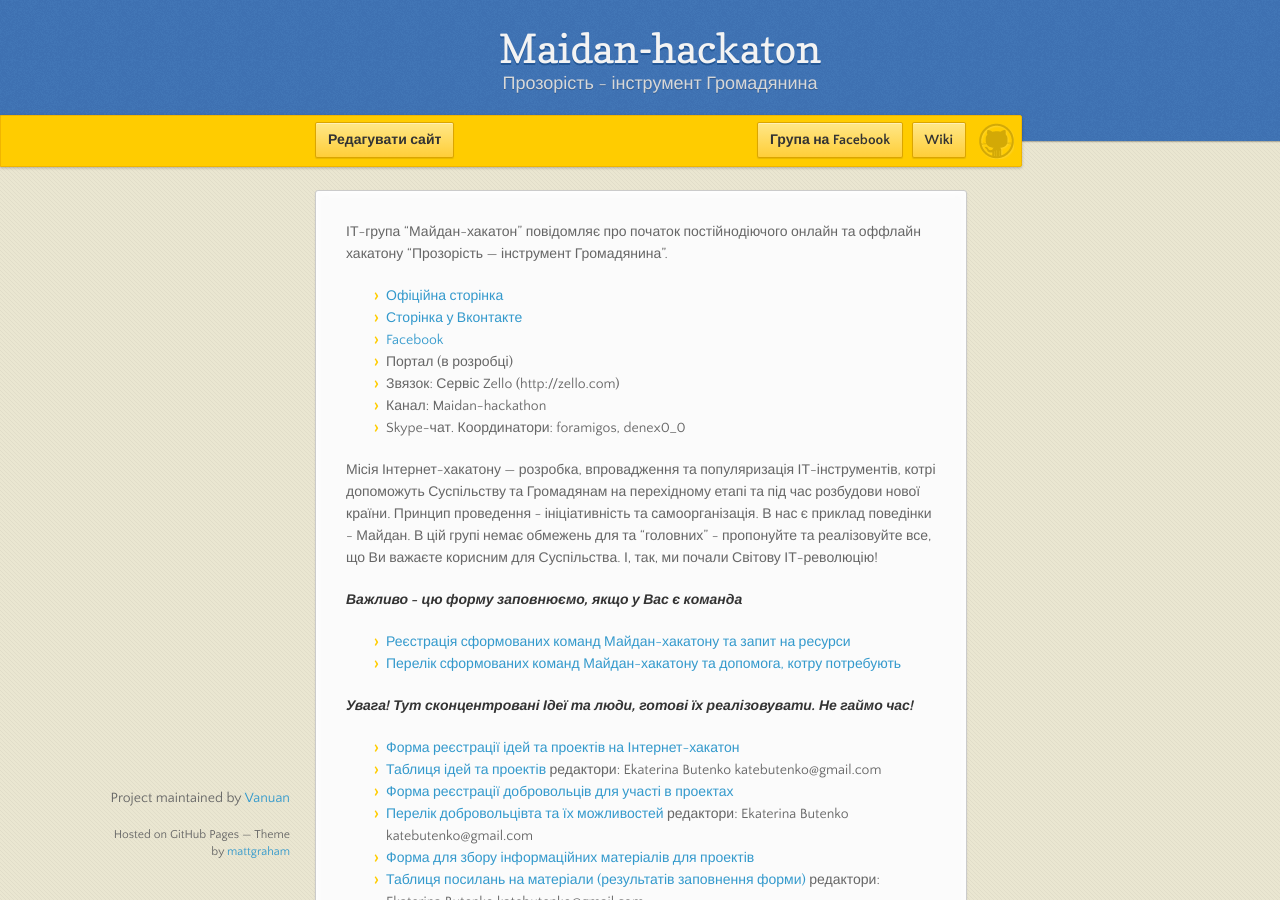
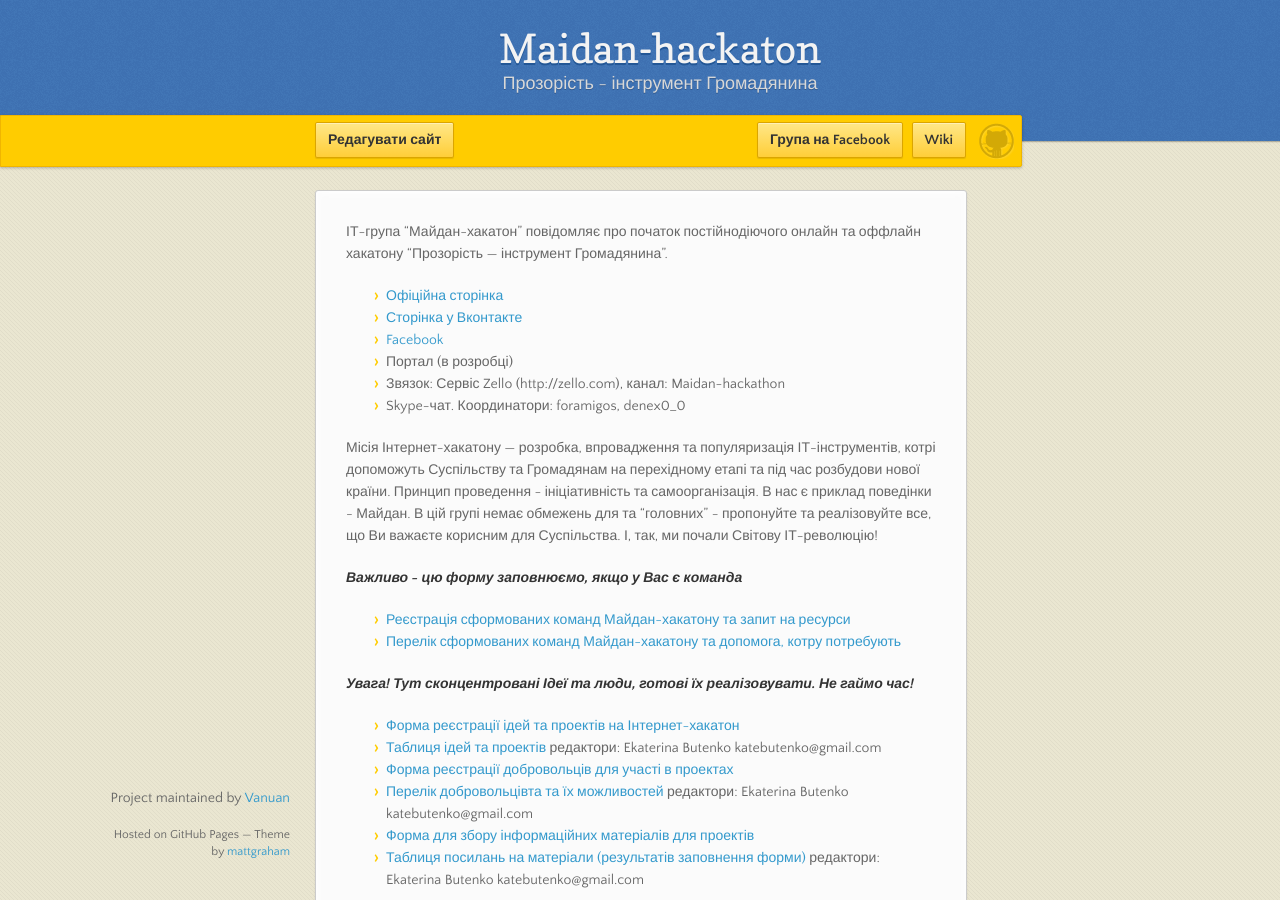
Before and after one commit to Maidan-hackaton/maidan-hackaton.github.io, a Jekyll site: the page built from test2.md, in a window 1280 px wide and 900 px high. Built offline with Jekyll 4.4.1, drawn with Linux system fonts in a browser that asks for light colours; nearby versions of some CDN libraries.

```diff
--- a/test2.md
+++ b/test2.md
@@ -10,8 +10,7 @@ title: Maidan-hakaton
 * [Сторінка у Вконтакте](http://vk.com/maidanhackathon)
 * [Facebook](https://www.facebook.com/groups/MaidanHackthon)
 * Портал (в розробці)
-* Звязок: Сервіс Zello (http://zello.com)
-* Канал: Maidan-hackathon
+* Звязок: Сервіс Zello (http://zello.com), канал: Maidan-hackathon
 * Skype-чат. Координатори: foramigos, denex0_0
 
 Місія Інтернет-хакатону — розробка, впровадження та популяризація ІТ-інструментів, котрі допоможуть Суспільству та Громадянам на перехідному етапі та під час розбудови нової країни. Принцип проведення - ініціативність та самоорганізація. В нас є приклад поведінки - Майдан. В цій групі немає обмежень для та "головних" - пропонуйте та реалізовуйте все, що Ви важаєте корисним для Суспільства. І, так, ми почали Світову ІТ-революцію!
```
